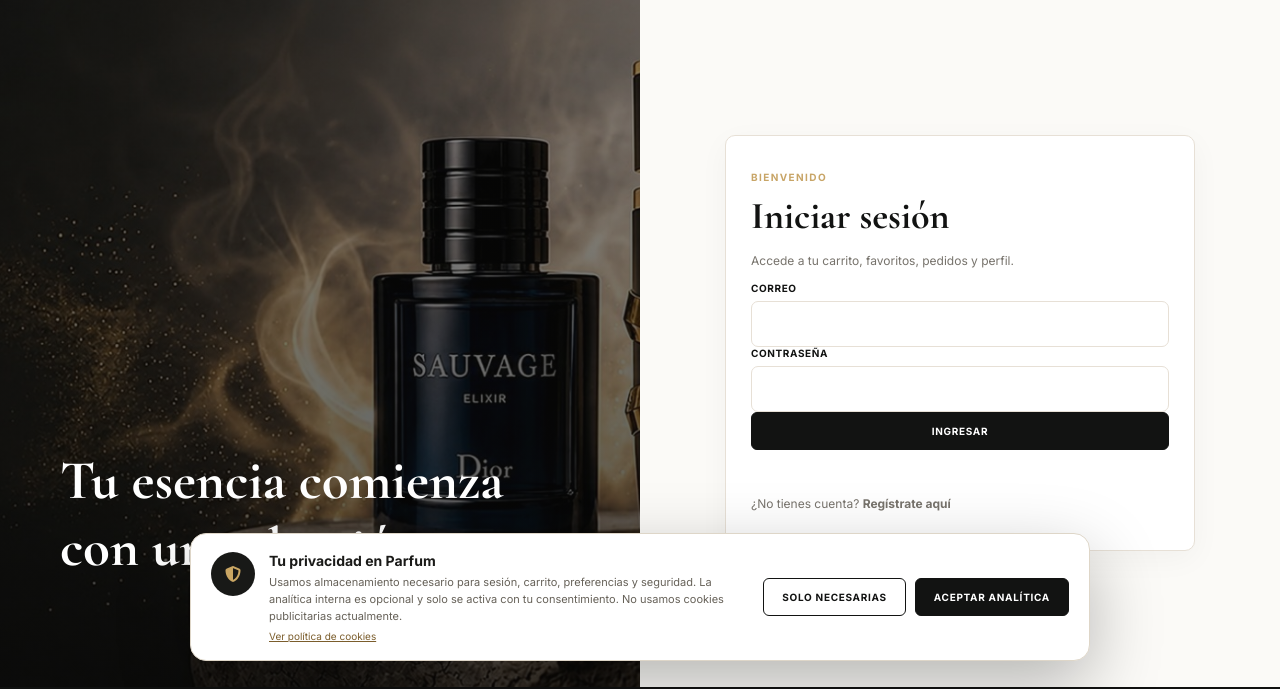
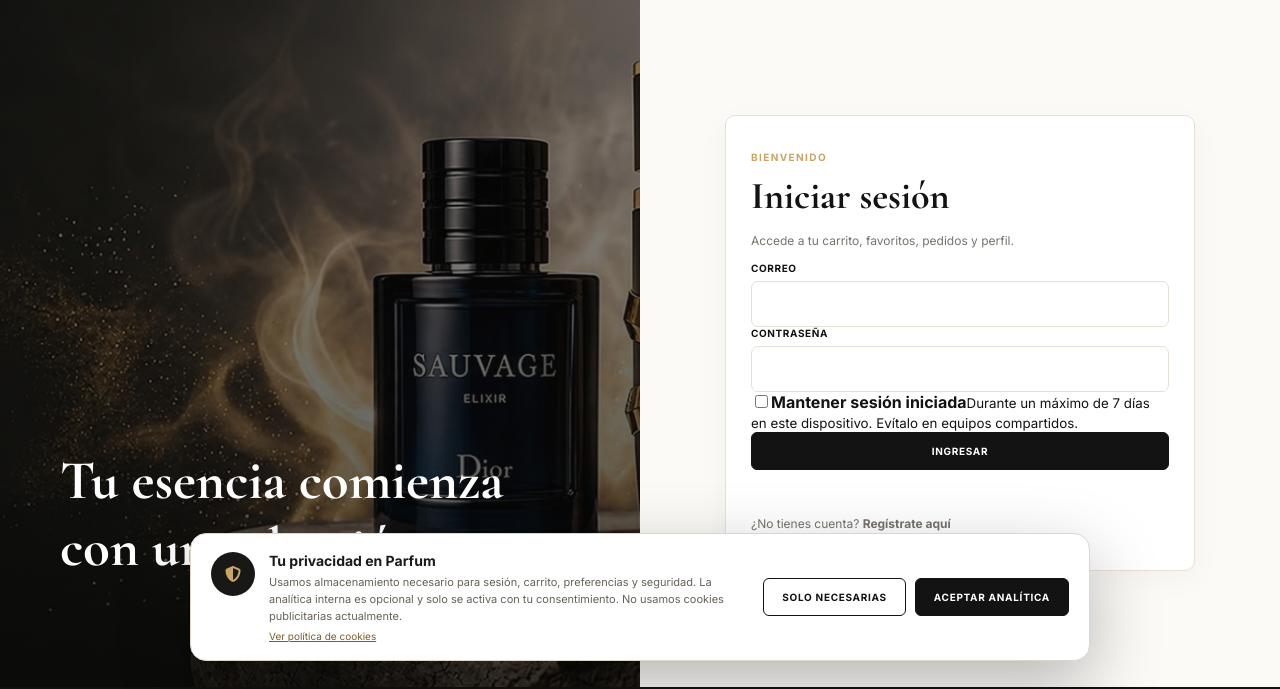
Before and after one commit to parfumpe2002-droid/parfum-frontend, a website: page public_html/login.html in a window 1280 px wide. Shown: the part 119-808 px from the top of the page. Drawn offline with nearby package versions, Linux system fonts and the light colour scheme; no server answers.

Commit message:
feat(login): add clear remember-me choice and seven-day disclosure

```diff
--- a/public_html/login.html
+++ b/public_html/login.html
@@ -14,4 +14,4 @@
 <script defer="" src="js/config.js"></script><script defer="" src="js/fallback-products.js"></script><script defer="" src="js/api.js"></script><script defer="" src="js/store.js"></script>
 <script defer="" src="js/activity.js"></script><script defer="" src="js/layout.js"></script><script defer="" src="js/auth.js"></script><script defer src="js/pwa.js"></script>
 </head>
-<body data-page="login"><div id="appHeader"></div><main class="auth-wrap"><section class="auth-art"><h1>Tu esencia comienza con una elección.</h1></section><section class="auth-box"><form class="panel" id="loginForm"><p class="section-kicker">Bienvenido</p><h2>Iniciar sesión</h2><p class="muted">Accede a tu carrito, favoritos, pedidos y perfil.</p><div class="field"><label>Correo</label><input autocomplete="email" id="email" required="" type="email"/></div><div class="field"><label>Contraseña</label><input autocomplete="current-password" id="password" required="" type="password"/></div><button class="primary-btn" style="width:100%" type="submit">Ingresar</button><p class="form-message" id="formMessage"></p><p class="muted">¿No tienes cuenta? <a href="registro.html"><b>Regístrate aquí</b></a></p></form></section></main><div id="appFooter"></div></body></html>
+<body data-page="login"><div id="appHeader"></div><main class="auth-wrap"><section class="auth-art"><h1>Tu esencia comienza con una elección.</h1></section><section class="auth-box"><form class="panel" id="loginForm"><p class="section-kicker">Bienvenido</p><h2>Iniciar sesión</h2><p class="muted">Accede a tu carrito, favoritos, pedidos y perfil.</p><div class="field"><label>Correo</label><input autocomplete="email" id="email" required="" type="email"/></div><div class="field"><label>Contraseña</label><input autocomplete="current-password" id="password" required="" type="password"/></div><label class="remember-session" for="rememberSession"><input type="checkbox" id="rememberSession"/><span><b>Mantener sesión iniciada</b><small>Durante un máximo de 7 días en este dispositivo. Evítalo en equipos compartidos.</small></span></label><button class="primary-btn" style="width:100%" type="submit">Ingresar</button><p class="form-message" id="formMessage"></p><p class="muted">¿No tienes cuenta? <a href="registro.html"><b>Regístrate aquí</b></a></p></form></section></main><div id="appFooter"></div></body></html>
```
